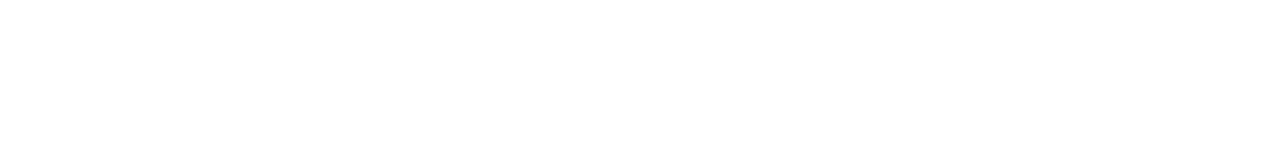
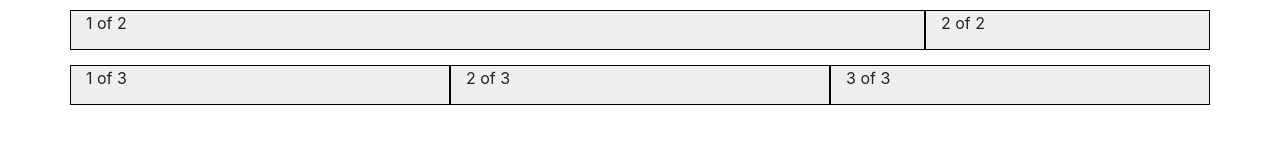
Before and after one commit to dominoeffects/grid-system-prac, a plain HTML site: page index.html in a window 1280 px wide. Drawn offline with nearby package versions, Linux system fonts and the light colour scheme.

Commit message:
setting up my lesson plan for later and practiceing emit commands

```diff
--- a/css/styles.css
+++ b/css/styles.css
@@ -0,0 +1,15 @@
+/* .col{
+    background-color: #eeeeee;
+    border: solid gray 1px;
+    height: 2.5em;
+    margin: 10px 0px 5px 0px;
+}
+ */
+
+
+ .col{
+     background-color: #eeeeee;
+     border: 1px solid #000;
+     height: 2.5em;
+     margin: 10px 0px 5px 0px;
+ }
--- a/index.html
+++ b/index.html
@@ -9,10 +9,25 @@
     <!-- Local css -->
     <link rel="stylesheet" href="/css/styles.css" type="text/css">
 
-    <title>Document</title>
+    <title>Grid System Practice</title>
 
 </head>
 <body>
+
+        <div class="container">
+
+            <div class="row">
+                <div class="col"> 1 of 2 </div>
+                <div class="col col-3"> 2 of 2 </div>
+            </div>
+
+            <div class="row">
+                <div class="col"> 1 of 3 </div>
+                <div class="col col-4"> 2 of 3 </div>
+                <div class="col"> 3 of 3 </div>
+            </div>
+
+        </div>
 
 
     <!-- Bootstrap Java Script -->
```
